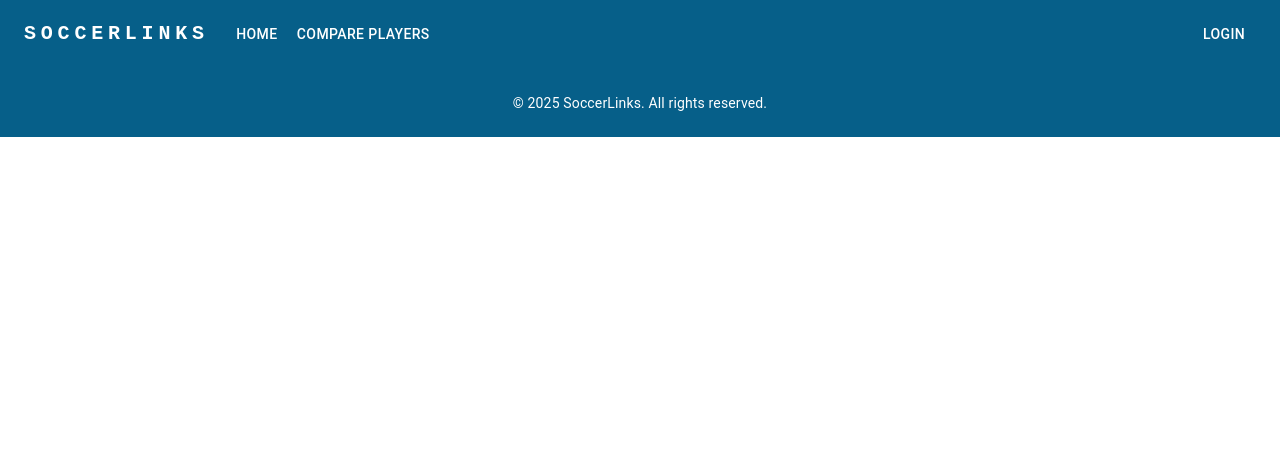
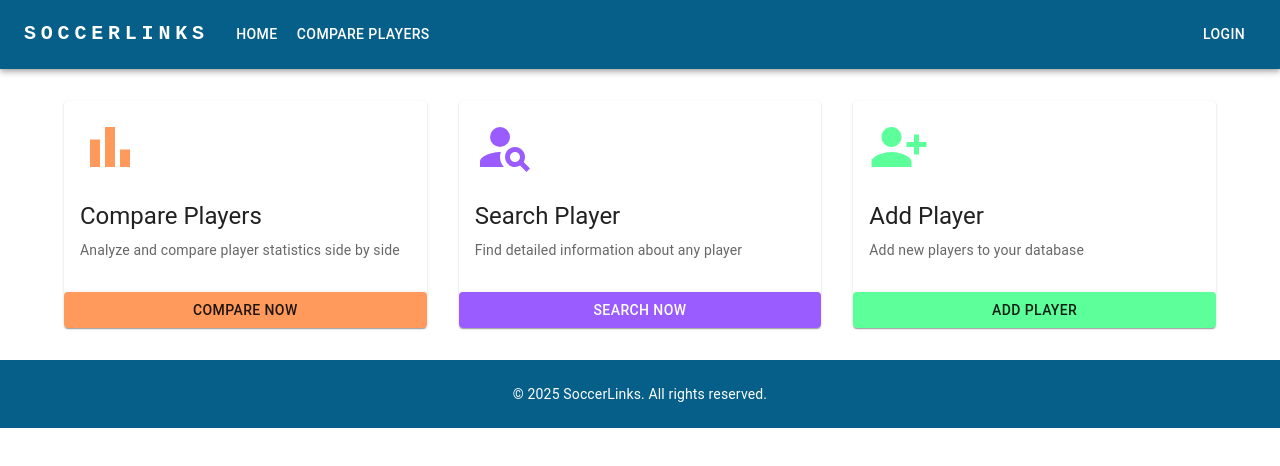
Before and after one commit to asayenju/soccerLink, a React (Create React App) app in the folder frontend/: page / in a window 1280 px wide. Shown: the top 466 px of the page. Built offline with nearby package versions, Linux system fonts and the light colour scheme.

Commit message:
Added dashboardHome to homepage and also remove the header and footer for dashboard Home if appeared in homepage

```diff
--- a/frontend/src/components/HomePage.js
+++ b/frontend/src/components/HomePage.js
@@ -1,12 +1,13 @@
 import * as React from 'react';
 import ResponsiveAppBar from './Header';
 import Footer from './footer';
+import DashboardHome from './dashboardHome';
 
 const HomePage = () => {
     return (
         <div>
             <ResponsiveAppBar isLoggedin={false} />
-
+            <DashboardHome />
             <Footer />
         </div>
     )
--- a/frontend/src/components/dashboardHome.js
+++ b/frontend/src/components/dashboardHome.js
@@ -14,25 +14,28 @@ import DialogActions from '@mui/material/DialogActions';
 import TextField from '@mui/material/TextField';
 import ResponsiveAppBar from './Header';
 import Footer from './footer';
+import Card from '@mui/material/Card';
+import CardContent from '@mui/material/CardContent';
+import Typography from '@mui/material/Typography';
 
 const theme = createTheme({
   palette: {
     primary: {
-      main: '#065F89', // Primary blue color
+      main: '#065F89',
     },
     secondary: {
-      main: '#FF9A5C', // Complementary orange color for Radar Chart
+      main: '#FF9A5C',
     },
     success: {
-      main: '#5cff9a', // Emerald green color for "Add Player" button
+      main: '#5cff9a',
     },
     info: {
-      main: '#9a5cff', // Custom color for "Search Player" button
+      main: '#9a5cff',
     },
   },
 });
 
-export default function DashboardHome() {
+export default function DashboardHome({isDefault = false}) {
   const [open, setOpen] = React.useState(false);
   const [playerName, setPlayerName] = React.useState('');
 
@@ -45,7 +48,6 @@ export default function DashboardHome() {
   };
 
   const handleSave = () => {
-    // Handle saving the player name here
     console.log('Player Name:', playerName);
     setOpen(false);
   };
@@ -53,124 +55,126 @@ export default function DashboardHome() {
   return (
     <ThemeProvider theme={theme}>
       <CssBaseline />
-      <ResponsiveAppBar />
+      {isDefault && <ResponsiveAppBar />}  {/* Only show when isDefault is true */}
 
-      <Container
-        maxWidth="lg"
-        sx={{
+
+      <Container maxWidth="lg" sx={{ mt: 4, mb: 4 }}>
+        <Grid container spacing={4}>
+          {/* Box 1: Compare Players */}
+          <Grid item xs={12} md={4}>
+            <Card sx={{
+              height: '100%',
               display: 'flex',
               flexDirection: 'column',
-          minHeight: '100vh',
-          mt: 4,
-          mb: 4
-        }}
-      >
-        <Grid container spacing={2} sx={{ flexGrow: 1 }}>
-          {/* Row 1: Radar Chart and Search Player */}
-          <Grid container item spacing={2}>
-            {/* Radar Chart Button (1/2 of the page) */}
-            <Grid item xs={12} md={8}>
+              transition: 'transform 0.3s',
+              '&:hover': {
+                transform: 'scale(1.03)',
+                boxShadow: 6
+              }
+            }}>
+              <CardContent sx={{ flexGrow: 1 }}>
+                <BarChartIcon color="secondary" sx={{ fontSize: 60, mb: 2 }} />
+                <Typography gutterBottom variant="h5" component="h2">
+                  Compare Players
+                </Typography>
+                <Typography variant="body2" color="text.secondary">
+                  Analyze and compare player statistics side by side
+                </Typography>
+              </CardContent>
               <Button
                 variant="contained"
-                color="secondary" // Using the complementary orange color
-                startIcon={<BarChartIcon />}
-                sx={{
-                  width: '100%',
-                  height: '100%',
-                  minHeight: '400px',
-                  display: 'flex',
-                  justifyContent: 'center',
-                  alignItems: 'center',
-                  fontSize: '1.5rem',
-                }}
+                color="secondary"
+                fullWidth
+                sx={{ mt: 2 }}
               >
-                Compare Players
+                Compare Now
               </Button>
+            </Card>
           </Grid>
 
-            {/* Search Player Button (1/4 of the page) */}
+          {/* Box 2: Search Player */}
           <Grid item xs={12} md={4}>
+            <Card sx={{
+              height: '100%',
+              display: 'flex',
+              flexDirection: 'column',
+              transition: 'transform 0.3s',
+              '&:hover': {
+                transform: 'scale(1.03)',
+                boxShadow: 6
+              }
+            }}>
+              <CardContent sx={{ flexGrow: 1 }}>
+                <PersonSearchIcon color="info" sx={{ fontSize: 60, mb: 2 }} />
+                <Typography gutterBottom variant="h5" component="h2">
+                  Search Player
+                </Typography>
+                <Typography variant="body2" color="text.secondary">
+                  Find detailed information about any player
+                </Typography>
+              </CardContent>
               <Button
                 variant="contained"
-                color="info" // Using the custom purple color
-                startIcon={<PersonSearchIcon />}
-                sx={{
-                  width: '100%',
-                  height: '100%',
-                  minHeight: '250px',
-                  display: 'flex',
-                  justifyContent: 'center',
-                  alignItems: 'center',
-                  fontSize: '1.5rem',
-                }}
+                color="info"
+                fullWidth
+                sx={{ mt: 2 }}
               >
-                Search Player
+                Search Now
               </Button>
-            </Grid>
+            </Card>
           </Grid>
 
-          {/* Row 2: Add Player */}
-          <Grid container item spacing={2} sx={{ mt: 2 }}>
-            <Grid item xs={12}>
+          {/* Box 3: Add Player */}
+          <Grid item xs={12} md={4}>
+            <Card sx={{
+              height: '100%',
+              display: 'flex',
+              flexDirection: 'column',
+              transition: 'transform 0.3s',
+              '&:hover': {
+                transform: 'scale(1.03)',
+                boxShadow: 6
+              }
+            }}>
+              <CardContent sx={{ flexGrow: 1 }}>
+                <PersonAddAlt1Icon color="success" sx={{ fontSize: 60, mb: 2 }} />
+                <Typography gutterBottom variant="h5" component="h2">
+                  Add Player
+                </Typography>
+                <Typography variant="body2" color="text.secondary">
+                  Add new players to your database
+                </Typography>
+              </CardContent>
               <Button
                 variant="contained"
-                color="success" // Using the emerald green color
-                startIcon={<PersonAddAlt1Icon />}
-                sx={{
-                  width: '100%',
-                  height: '100%',
-                  minHeight: '150px',
-                  display: 'flex',
-                  justifyContent: 'center',
-                  alignItems: 'center',
-                  fontSize: '1.5rem',
-                }}
+                color="success"
+                fullWidth
+                sx={{ mt: 2 }}
                 onClick={handleClickOpen}
               >
                 Add Player
               </Button>
-            </Grid>
+            </Card>
           </Grid>
         </Grid>
       </Container>
 
       {/* Dialog for Adding Player */}
-      <Dialog
-        open={open}
-        onClose={handleClose}
-        maxWidth="sm" // Set the maximum width of the dialog box
-        fullWidth // Makes the dialog box take the full width of the screen within maxWidth
-      >
-        <DialogTitle
-          sx={{
-            color: theme.palette.primary.main,
-          }}
-        >
+      <Dialog open={open} onClose={handleClose} maxWidth="sm" fullWidth>
+        <DialogTitle sx={{ color: theme.palette.primary.main }}>
           Add Player
         </DialogTitle>
-        <DialogContent
-          sx={{
+        <DialogContent sx={{
           '& .MuiTextField-root': {
-              '& label': {
-                color: theme.palette.primary.main,
+            '& label': { color: theme.palette.primary.main },
+            '& .MuiOutlinedInput-root': {
+              '& fieldset': { borderColor: theme.palette.primary.main },
+              '&:hover fieldset': { borderColor: theme.palette.primary.main },
+              '&.Mui-focused fieldset': { borderColor: theme.palette.primary.main },
             },
-              '& .MuiOutlinedInput-root': {
-                '& fieldset': {
-                  borderColor: theme.palette.primary.main,
+            '& .MuiInputBase-input': { color: theme.palette.primary.main },
           },
-                '&:hover fieldset': {
-                  borderColor: theme.palette.primary.main,
-                },
-                '&.Mui-focused fieldset': {
-                  borderColor: theme.palette.primary.main,
-                },
-              },
-              '& .MuiInputBase-input': {
-                color: theme.palette.primary.main, // Set the typed text color to primary
-              },
-            },
-          }}
-        >
+        }}>
           <TextField
             autoFocus
             margin="dense"
@@ -185,18 +189,12 @@ export default function DashboardHome() {
         </DialogContent>
         <DialogActions>
           <Button onClick={handleClose}>Cancel</Button>
-          <Button
-            onClick={handleSave}
-            sx={{
-              color: theme.palette.primary.main,
-            }}
-          >
+          <Button onClick={handleSave} sx={{ color: theme.palette.primary.main }}>
             Add
           </Button>
         </DialogActions>
       </Dialog>
-
-      <Footer />
+      {isDefault && <Footer />}  {/* Only show when isDefault is true */}
     </ThemeProvider>
   );
 }
```
Lines whose indentation alone changed are shown as unchanged.
